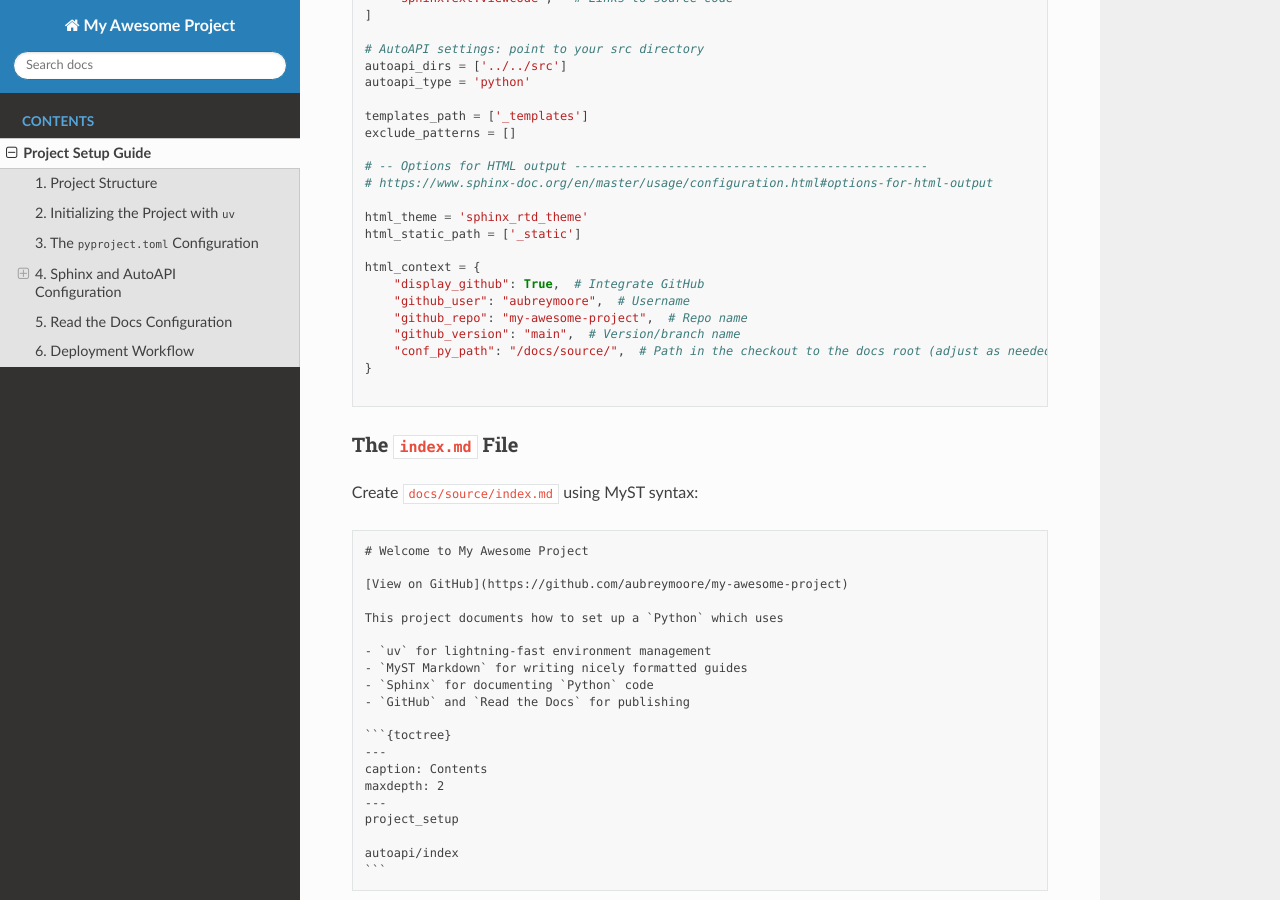
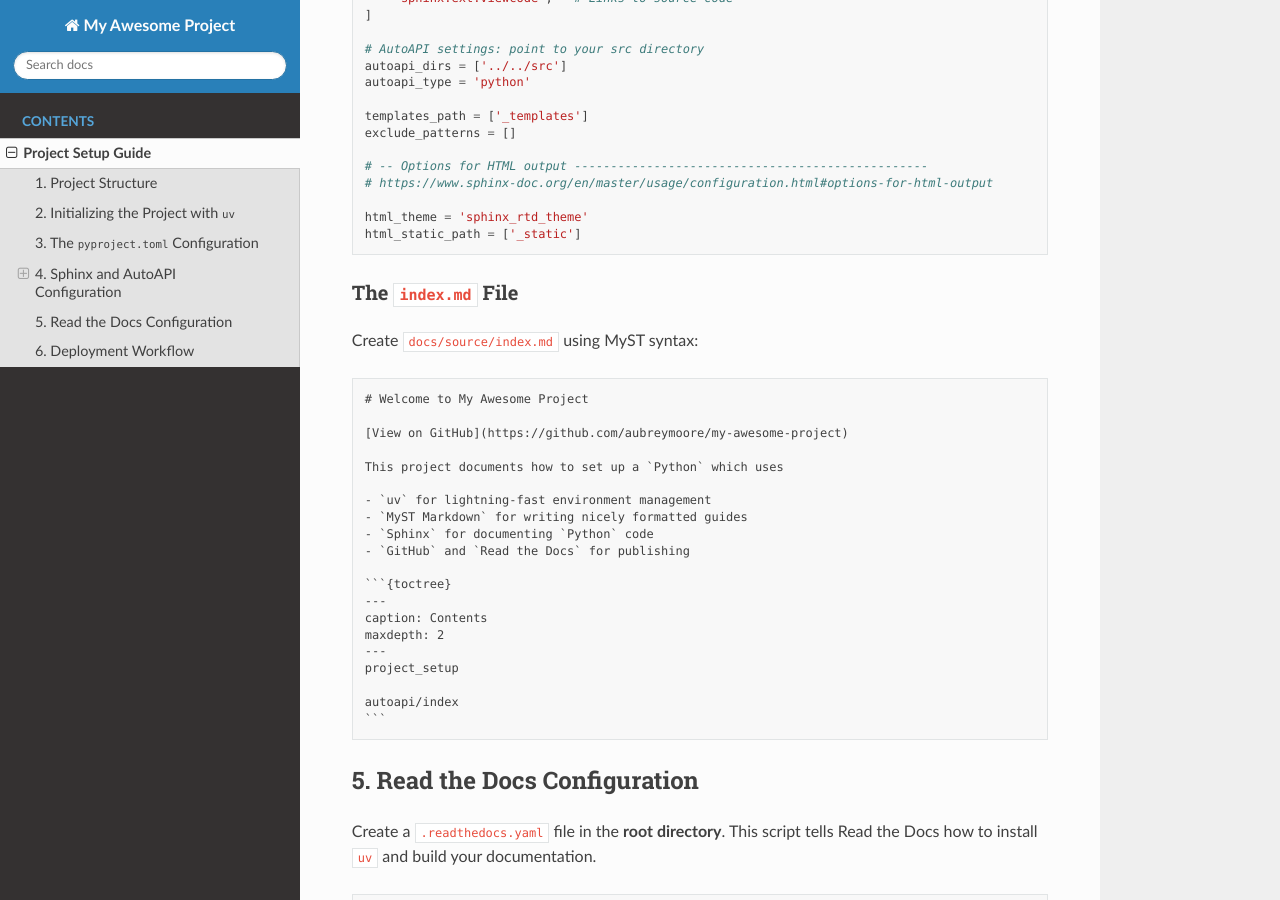
Before and after one commit to aubreymoore/my-awesome-project, a Sphinx documentation site: the page built from docs/source/project_setup.md, in a window 1280 px wide and 900 px high, scrolled down 2701 px. Built offline with Sphinx 7.4.7 and the Read the Docs theme 3.1.0, drawn with Linux system fonts in a browser that asks for light colours; pages that are not in the unit, such as notebooks, are missing from menus; some of the changed text lies outside the part shown.

Commit message:
removed gh integration

```diff
--- a/docs/source/conf.py
+++ b/docs/source/conf.py
@@ -34,11 +34,3 @@ exclude_patterns = []
 
 html_theme = 'sphinx_rtd_theme'
 html_static_path = ['_static']
-
-html_context = {
-    "display_github": True,  # Integrate GitHub
-    "github_user": "aubreymoore",  # Username
-    "github_repo": "my-awesome-project",  # Repo name
-    "github_version": "main",  # Version/branch name
-    "conf_py_path": "/docs/source/",  # Path in the checkout to the docs root (adjust as needed)
-}
```
